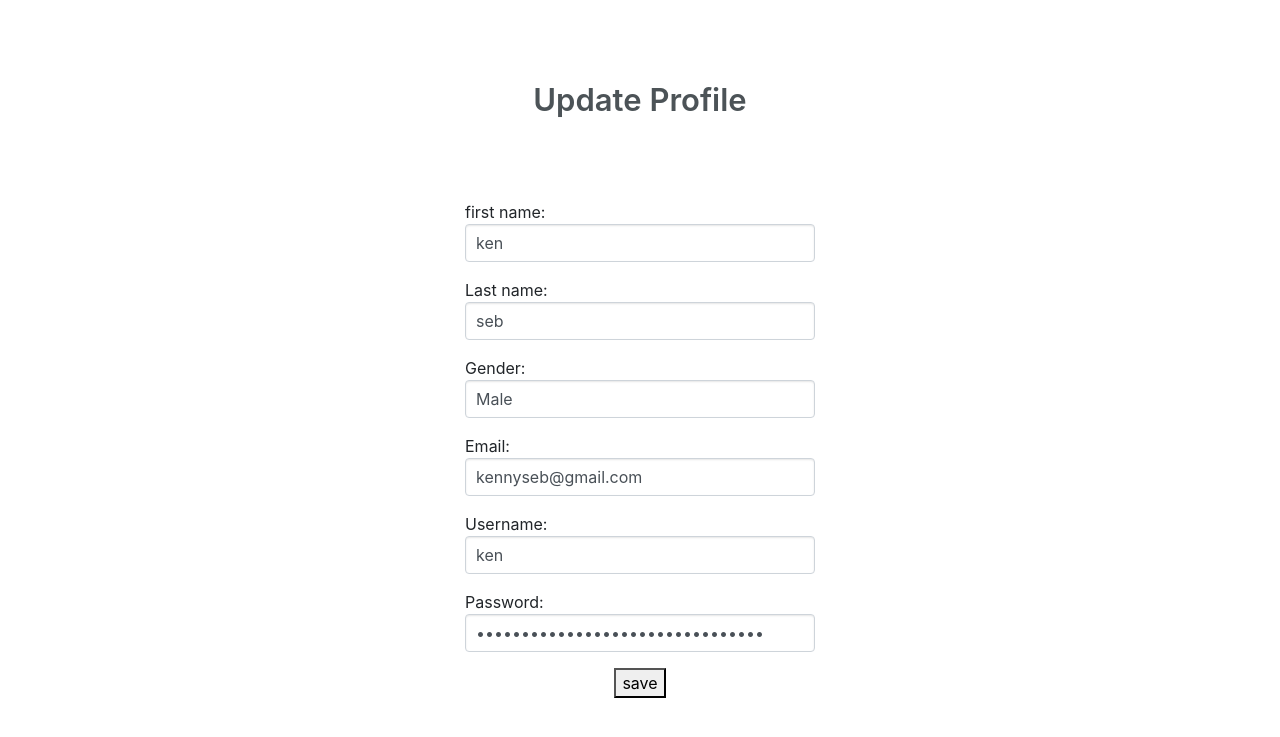
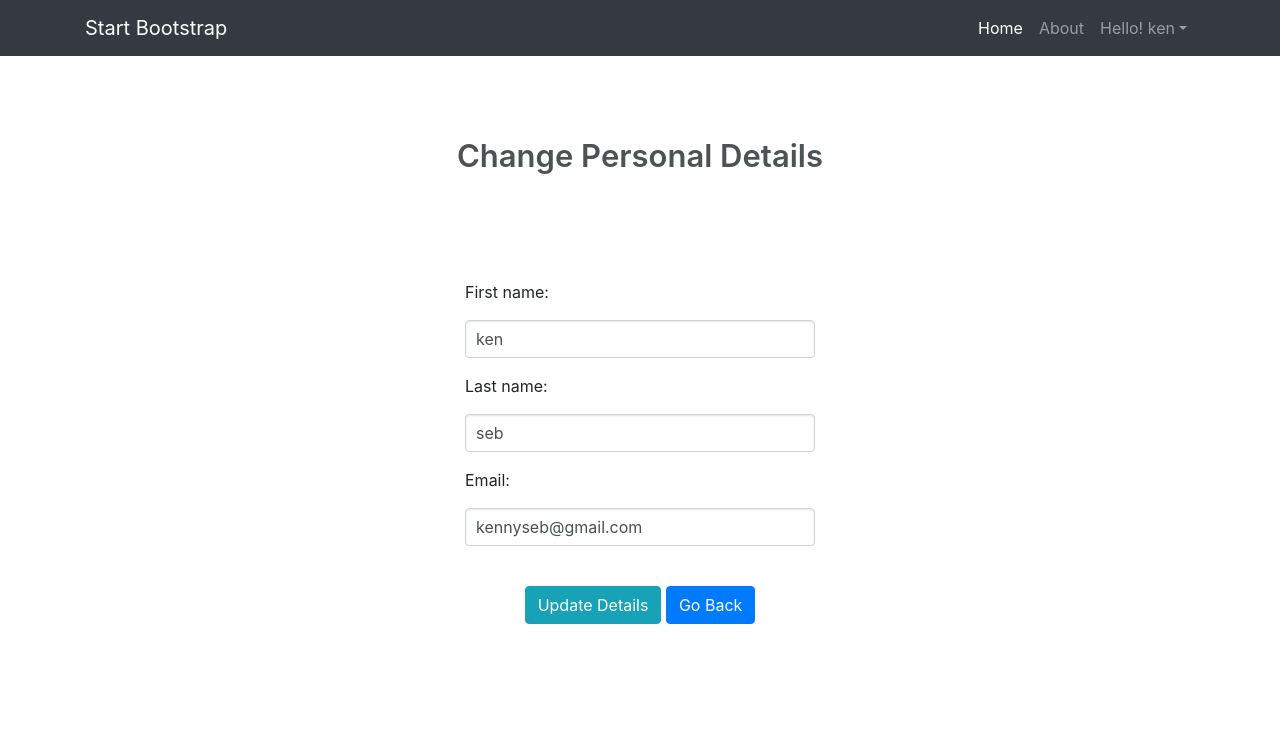
Before and after one commit to AdarshK166/Web-Forum, a PHP site: page /profilesetting.php in a window 1280 px wide. Shown: the top 737 px of the page. Run offline with PHP 8.4, Linux system fonts and the light colour scheme; a user stored in the database is signed in; data comes from the database, SQL or seed files in the repository.

Commit message:
sime fixes

```diff
--- a/public_html/getposts.php
+++ b/public_html/getposts.php
@@ -21,7 +21,7 @@ include "db.php";
 
 $q = intval($_GET['q']);
 
-if($q == 0){
+if($q == 11){
     $insert_query = "select * from tbl_post ";
 }
 else{
--- a/public_html/profilesetting.php
+++ b/public_html/profilesetting.php
@@ -1,8 +1,14 @@
 <?php
+  session_start();
+  if (isset($_SESSION['username'])&&$_SESSION['username']!=""){
+    $username=$_SESSION['username'];
+    $userid = $_SESSION['user_Id'];
+  }
+  else
+  {
+  }
 
 ?>
-
-
 <html lang="en">
 <head>
     <meta charset="UTF-8">
@@ -12,11 +18,57 @@
     <link href="vendor/bootstrap/css/buttons.css" rel="stylesheet">
 </head>
 <body>
+<nav class="navbar navbar-expand-lg navbar-dark bg-dark static-top">
+    <div class="container">
+      <a class="navbar-brand" href="#">Start Bootstrap</a>
+      <button class="navbar-toggler" type="button" data-toggle="collapse" data-target="#navbarResponsive" aria-controls="navbarResponsive" aria-expanded="false" aria-label="Toggle navigation">
+        <span class="navbar-toggler-icon"></span>
+      </button>
+      <div class="collapse navbar-collapse" id="navbarResponsive">
+        <ul class="navbar-nav ml-auto">
+          <li class="nav-item active">
+            <a class="nav-link" href="#">Home
+              <span class="sr-only">(current)</span>
+            </a>
+          </li>
+          <li class="nav-item">
+            <a class="nav-link" href="#">About</a>
+          </li>
+          <?php
+              if (isset($_SESSION['username'])&&$_SESSION['username']!="")
+              {
+                echo '<li class="nav-item dropdown">
+                <a class="nav-link dropdown-toggle" href="#" id="navbarDropdown" role="button" data-toggle="dropdown" aria-haspopup="true" aria-expanded="false">Hello! '.$username.'</a>
+                <div class="dropdown-menu" aria-labelledby="navbarDropdown">
+                  <a class="dropdown-item" href="profile.php">Profile</a>
+                  <a class="dropdown-item" href="profilesetting.php">Settings</a>
+                  <!-- <div class="dropdown-divider"></div> -->
+                  <a class="dropdown-item" href="logout.php">Log Out</a>
+                </div>
+              </li>';
+              }
+              else
+              {
+                echo '<li class="nav-item">
+                <a class="nav-link" href="signup.php">Sign Up</a>
+                </li>
+                <li class="nav-item">
+                <a class="nav-link" href="signin.php">Sign In</a>
+                </li>';
+              }
+            ?>
+
+
+
+        </ul>
+      </div>
+    </div>
+  </nav>
    <div class="container">
       <div class="col-md-6 mx-auto text-center">
          <div class="header-title">
             <h1 class="wv-heading--title">
-               Update Profile
+               Change Personal Details
             </h1>
          </div>
       </div>
@@ -26,7 +78,7 @@
                <form action="profileupdate.php" method="post" name="signup">
 
 				 <?php
-				session_start();
+
 				  if (isset($_SESSION['username'])&&$_SESSION['username']!=""){
               $username=$_SESSION['username'];
               $userid = $_SESSION['user_Id'];
@@ -34,7 +86,7 @@
 				include 'db.php';
 
 
-				$selectquery =" select *from tbl_user where username='$username'";
+				$selectquery =" select * from tbl_user where username='$username'";
 				$query = mysqli_query($con,$selectquery );
 				$nums= mysqli_num_rows($query);
 
@@ -44,31 +96,19 @@
 				?>
 
 				<div class="form-group">
-
-                     first name:
+            <br>
+                  <p>First name:</p>
 					  <input type="text" name="fname"  class="form-control my-input" id="fname" placeholder="first name *"  value="<?php echo $res['fname']; ?>"required>
                   </div>
                   <div class="form-group">
-					Last name:
+					<p>Last name: </p>
 					  <input type="text" name="lname"  class="form-control my-input" id="lname" placeholder="lastname *"  value="<?php echo $res['lname']; ?>"required>
                   </div>
                   <div class="form-group">
-					Gender:
-					  <input type="text" name="gender"  class="form-control my-input" id="gender" placeholder="gender *"  value="<?php echo $res['gender']; ?>"required>
+                  <p>Email:</p>
+					  <input type="email" name="email"  class="form-control my-input" id="email" placeholder="email *"  value="<?php echo $res['email']; ?>"required>
                   </div>
-                  <div class="form-group">
-                    Email:
-					  <input type="email" name="gender"  class="form-control my-input" id="email" placeholder="email *"  value="<?php echo $res['email']; ?>"required>
-                  </div>
-                  <div class="form-group">
-                    Username:
-					 <input type="text" name="username"  class="form-control my-input" id="username" placeholder="username *"  value="<?php echo $res['username']; ?>"required>
-                  </div>
-                  <div class="form-group">
-                    Password:
-					  <input type="password" name="password"  class="form-control my-input" id="password" placeholder="password *"  value="<?php echo $res['password']; ?>"required>
-                  </div>
-
+                  <br>
 
 				<?php
 				}
@@ -76,12 +116,14 @@
 				?>
 
 				<div class="text-center ">
-                     <button >save</button>
+                     <div class="text-center ">
+                     <button type="submit" class="btn btn-info">Update Details</button>
+                     <button type="button" onClick="window.location.href='index.php'" class=" btn btn-primary">Go Back</button>
+                  </div>
                   </div>
 
+               </form>
 
-
-               </form>
             </div>
          </div>
       </div>
```
Also changed, not shown: public_html/home.php (deleted, +0 -83 lines), public_html/index.php (+20 -13 lines), public_html/post.php (+13 -24 lines), public_html/profile.php (+68 -18 lines), public_html/profileupdate.php (+6 -6 lines).
